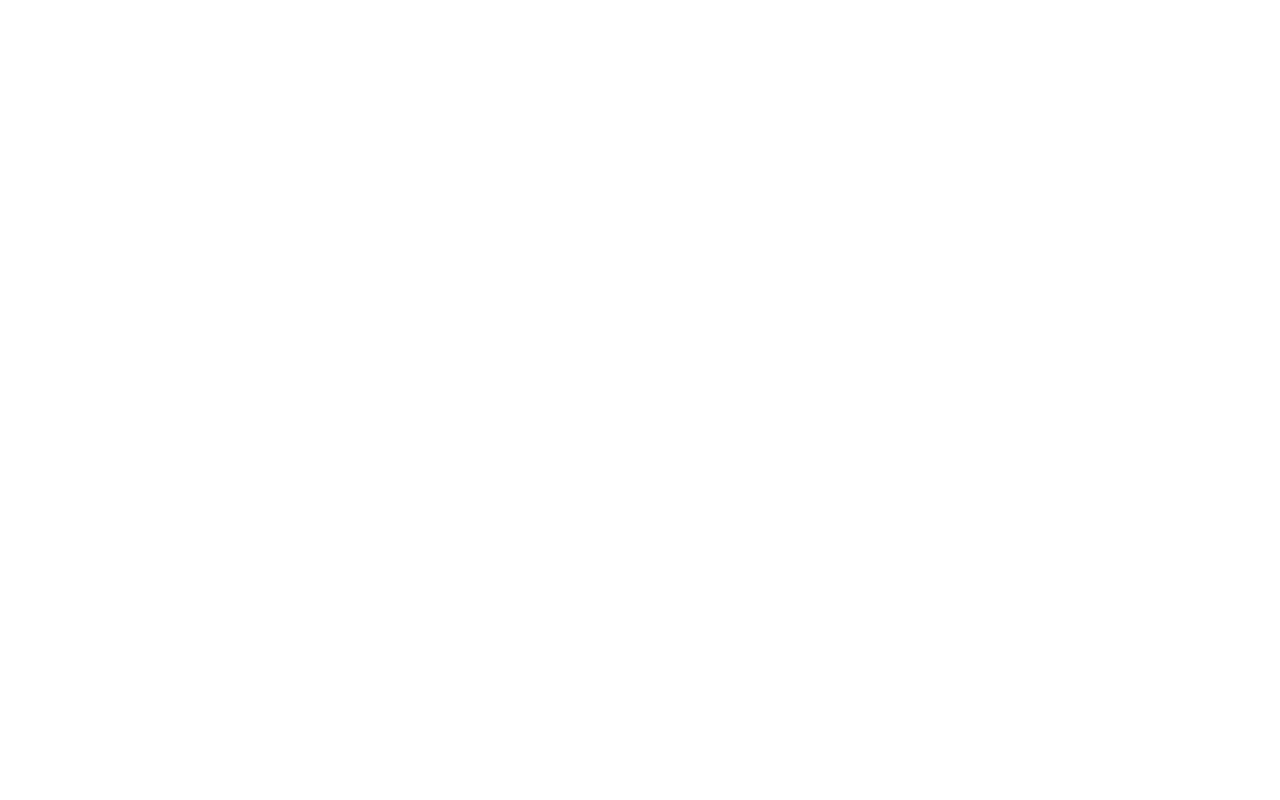
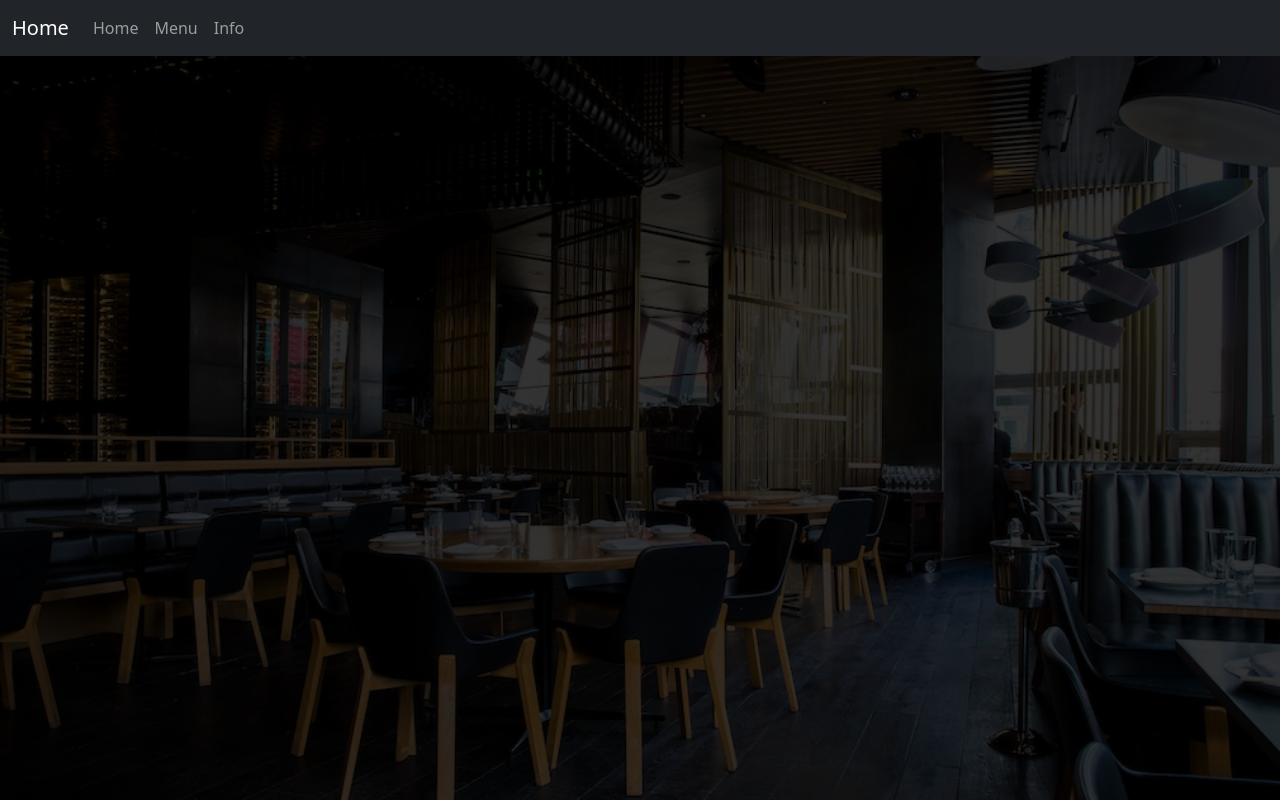
Before and after one commit to Yors-git/restaurant, a website built with webpack: page dist/index.html in a window 1280 px wide. Built offline with nearby package versions, Linux system fonts and the light colour scheme.

Commit message:
Create nav and set background

```diff
--- a/package.json
+++ b/package.json
@@ -10,14 +10,20 @@
   "license": "ISC",
   "devDependencies": {
     "babel-eslint": "^10.1.0",
+    "css-loader": "^5.0.2",
     "eslint": "^6.8.0",
     "eslint-config-airbnb-base": "^14.1.0",
     "eslint-plugin-import": "^2.20.2",
+    "style-loader": "^2.0.0",
     "stylelint": "^13.3.3",
     "stylelint-config-standard": "^20.0.0",
     "stylelint-csstree-validator": "^1.9.0",
     "stylelint-scss": "^3.17.2",
     "webpack": "^5.21.2",
     "webpack-cli": "^4.5.0"
+  },
+  "dependencies": {
+    "@popperjs/core": "^2.6.0",
+    "bootstrap": "^5.0.0-beta2"
   }
 }
--- /dev/null
+++ b/src/assets/js/navBar.js
@@ -0,0 +1,66 @@
+const navBar = () => {
+  const content = document.getElementById('content');
+  const nav = document.createElement('nav');
+  const navContainer = document.createElement('div');
+  const navBrand = document.createElement('a');
+  const togglerButton = document.createElement('button')
+  const togglerButtonSpan = document.createElement('span')
+  const collapseDiv = document.createElement('div');
+  const navNav = document.createElement('ul');
+  const navItemHome = document.createElement('li');
+  const navItemMenu = document.createElement('li');
+  const navItemInfo = document.createElement('li');
+  const navLinkHome = document.createElement('a');
+  const navLinkMenu = document.createElement('a');
+  const navLinkInfo = document.createElement('a');
+  const navClasses = ['navbar', 'navbar-expand-lg', 'navbar-dark', 'bg-dark'];
+  nav.classList.add(...navClasses);
+  navContainer.classList.add('container-fluid');
+  navBrand.classList.add('navbar-brand');
+  navBrand.href = '#';
+  navBrand.text = 'Home';
+  togglerButton.classList.add('navbar-toggler');
+  togglerButton.type = 'button';
+  togglerButton.setAttribute('data-bs-toggle', 'collapse');
+  togglerButton.setAttribute('data-bs-target', '#navbarNav');
+  togglerButton.setAttribute('aria-controls', 'navbarNav');
+  togglerButton.setAttribute('aria-expanded', 'false');
+  togglerButton.setAttribute('aria-label', 'Toggle navigation');
+  togglerButtonSpan.classList.add('navbar-toggler-icon');
+  collapseDiv.classList.add('collapse', 'navbar-collapse');
+  collapseDiv.setAttribute('id', 'navbarNav');
+  navNav.classList.add('navbar-nav');
+
+  navItemHome.classList.add('nav-item');
+  navItemMenu.classList.add('nav-item');
+  navItemInfo.classList.add('nav-item');
+
+  navLinkHome.classList.add('nav-link');
+  navLinkMenu.classList.add('nav-link');
+  navLinkInfo.classList.add('nav-link');
+
+  navLinkHome.text = 'Home';
+  navLinkHome.href = '#';
+  navLinkMenu.text = 'Menu';
+  navLinkMenu.href = '#';
+  navLinkInfo.text = 'Info';
+  navLinkInfo.href = '#';
+
+  navItemHome.appendChild(navLinkHome);
+  navItemMenu.appendChild(navLinkMenu);
+  navItemInfo.appendChild(navLinkInfo);
+
+  navNav.appendChild(navItemHome);
+  navNav.appendChild(navItemMenu);
+  navNav.appendChild(navItemInfo);
+
+  togglerButton.appendChild(togglerButtonSpan)
+  navContainer.appendChild(navBrand);
+  navContainer.appendChild(togglerButton);
+  collapseDiv.appendChild(navNav);
+  navContainer.appendChild(collapseDiv);
+  nav.appendChild(navContainer);
+  content.appendChild(nav)
+}
+
+export default navBar;
--- a/src/index.js
+++ b/src/index.js
@@ -0,0 +1,16 @@
+import 'bootstrap/dist/css/bootstrap.min.css';
+import { Tooltip, Toast, Popover } from 'bootstrap';
+
+import navBar from './assets/js/navBar';
+import bgImage from './assets/images/mainBg.jpg'
+
+const background = () => {
+  document.body.style.background = `linear-gradient(rgba(0,0,0,0.8), rgba(0,0,0,0.8)), url(${bgImage}) no-repeat`;
+  document.body.style.backgroundSize = 'auto, cover';
+  document.body.style.backgroundRepeat = 'repeat';
+}
+
+document.addEventListener('DOMContentLoaded', () => {
+  background()
+  navBar()
+})
--- a/webpack.config.js
+++ b/webpack.config.js
@@ -1,9 +1,25 @@
 const path = require('path');
 
 module.exports = {
+  mode: 'production',
   entry: './src/index.js',
   output: {
     filename: 'main.js',
     path: path.resolve(__dirname, 'dist'),
   },
+  module: {
+  rules: [
+    {
+      test: /\.css$/,
+      use: [
+        'style-loader',
+        'css-loader'
+      ]
+    },
+    {
+        test: /\.(png|svg|jpg|jpeg|gif)$/i,
+        type: 'asset/resource',
+    }
+  ]
+}
 };
```
Also changed, not shown: dist/16adc23a4e43daa2cd0e.jpg (added), dist/920b99c32171d9b4ad8f.jpg (added), dist/index.html, dist/main.js (added), dist/main.js.LICENSE.txt (added), src/assets/images/mainBg.jpg (added), 2 other files.
